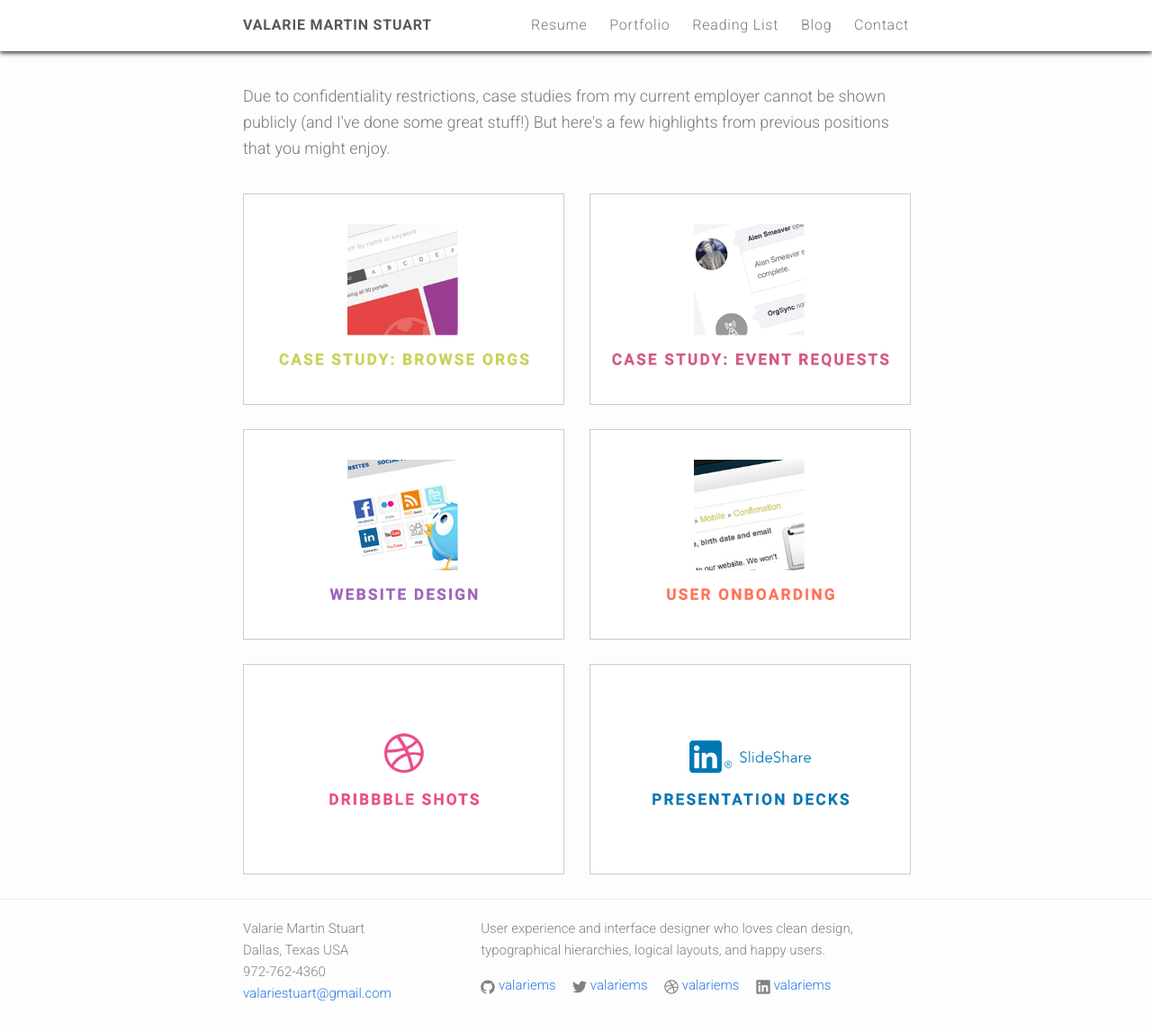
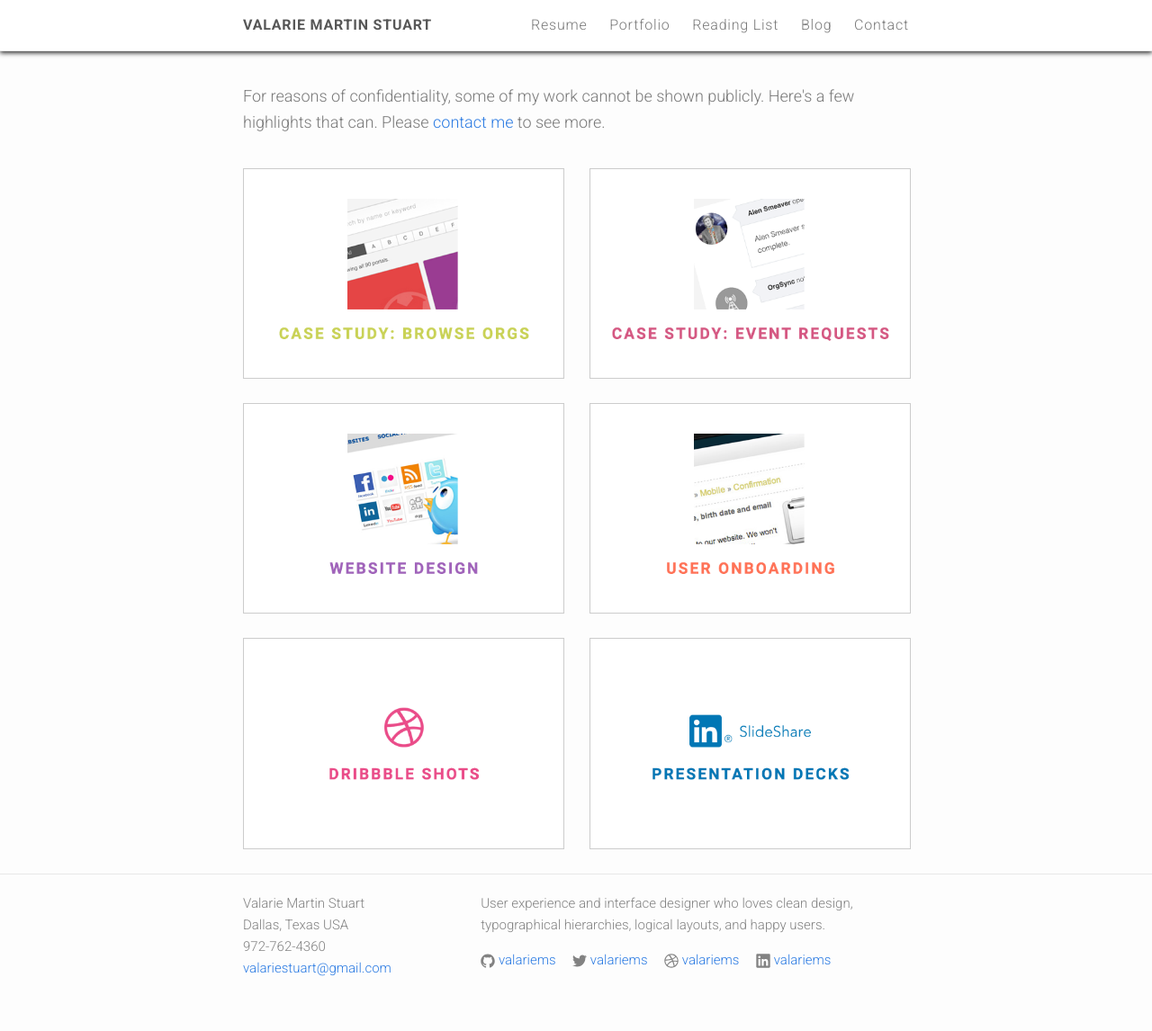
Before and after one commit to valariems/valariems.github.io, a Jekyll site: the page built from portfolio.html, in a window 1280 px wide. Shown: the whole page at 90% size. Built offline with Jekyll 4.4.1, drawn with Linux system fonts in a browser that asks for light colours; nearby versions of some CDN libraries; after the commit the page ends 1118 px from its top, so only the background shows below that.

Commit message:
Show contact for more portfolio.

```diff
--- a/portfolio.html
+++ b/portfolio.html
@@ -7,7 +7,7 @@ order: 2
 
 <section>
   <div class="wrapper">
-    <p class="portfolio-intro">Due to confidentiality restrictions, case studies from my current employer cannot be shown publicly (and I've done some great stuff!) But here's a few highlights from previous positions that you might enjoy.</p>
+    <p class="portfolio-intro">For reasons of confidentiality, some of my work cannot be shown publicly. Here's a few highlights that can. Please <a href="../contact">contact me</a> to see more.</p>
   </div>
 </section>
 
```
